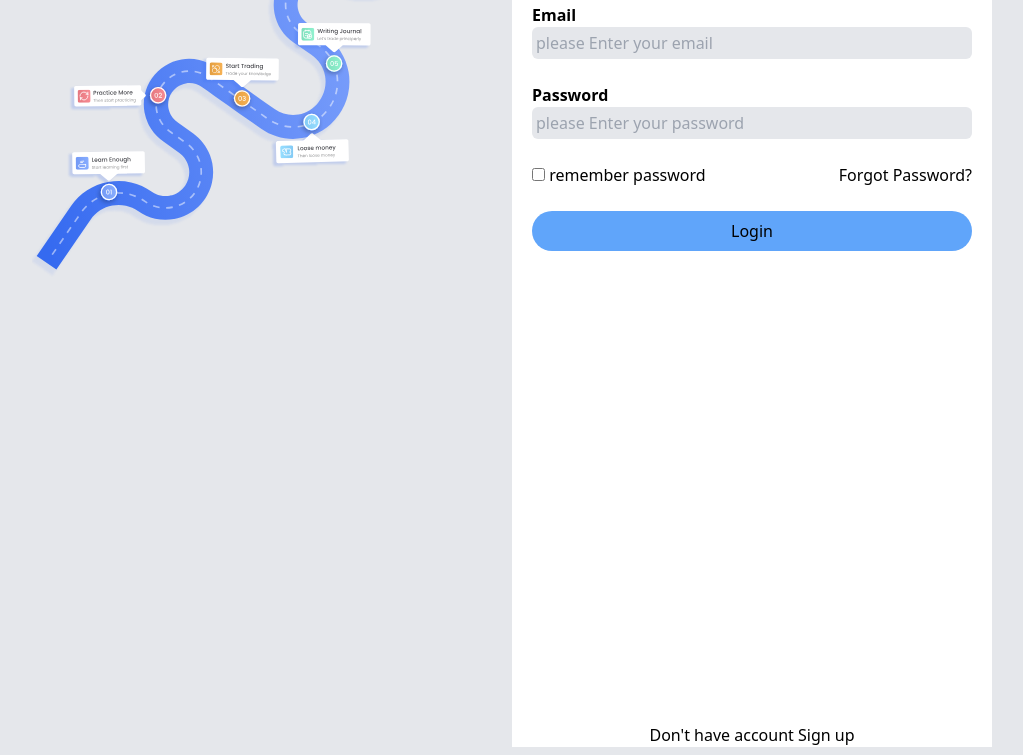
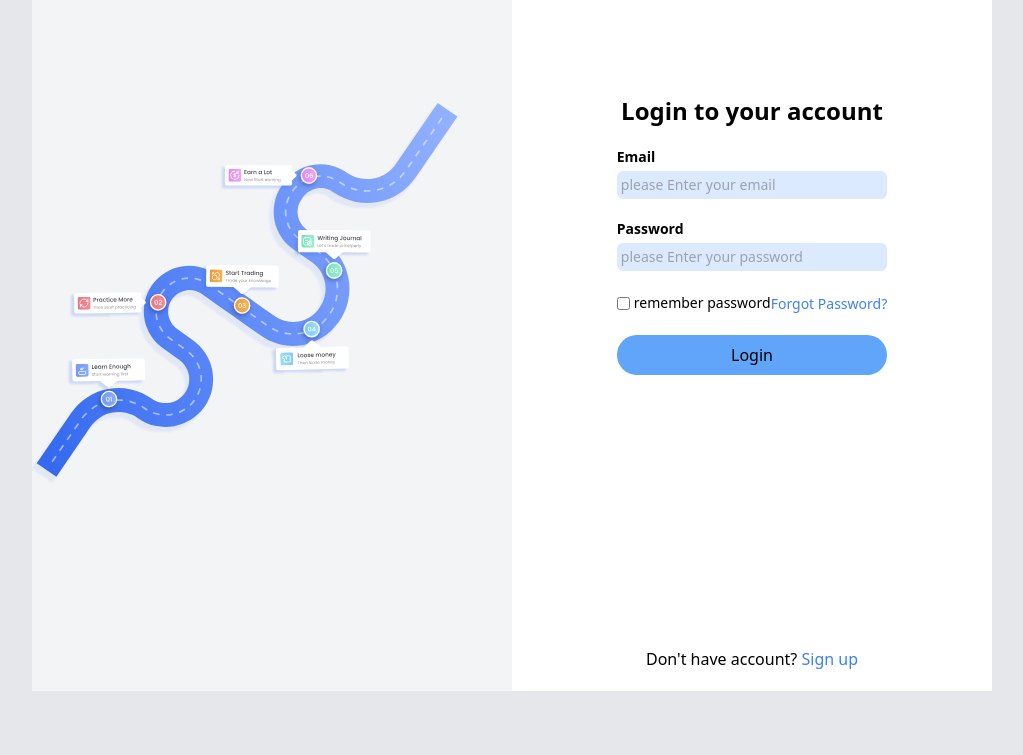
Before and after one commit to majid-amini/loginform_tailwindcss, a website: page index.html in a window 1280 px wide. Shown: the part 133-888 px from the top of the page, without its empty margins (128-1151 px from the left). After the commit the page ends 832 px from the top, so only its background shows below. Drawn offline with Linux system fonts and the light colour scheme.

Commit message:
iputs styles and form gap changed

```diff
--- a/index.html
+++ b/index.html
@@ -10,38 +10,38 @@
 <body class="bg-gray-200">
     <div class="container block md:grid grid-cols-2 mx-auto p-2 text-center mt-4 rounded-lg">
         <!-- <img src="./img/tailwindcss_img.jpg" alt=""> -->
-        <div class="container_left hidden md:block">
-            <img src="./img/login-roadmap.svg" alt="">
+        <div class="container_left hidden bg-gray-100 md:block">
+            <img class="h-screen object-center" src="./img/login-roadmap.svg" alt="">
         </div>
-        <div class="container_right block w-full bg-white h-full">
-            <h3 class="text-2xl">Welcome to oracles trading journal 👋</h3>
-            <form action="" class="h-screen flex flex-col space-y-6 p-5">
-                <h3 class="text-3xl font-bold">Login to your account</h3>
-                <div class="flex flex-col items-start">
-                    <label class="font-bold" for="email">Email</label>
-                    <input class="w-full bg-gray-200 p-1 rounded-md" type="email" name="" placeholder="please Enter your email">
+        <div class="container_right flex flex-col justify-center items-center w-50 bg-white h-screen">
+            <h3 class="text-1xl my-20">Welcome to oracles trading journal👋</h3>
+            <form action="" class="h-screen flex flex-col p-5 gap-5">
+                <h3 class="text-2xl font-bold">Login to your account</h3>
+                <div class="flex flex-col items-start gap-1">
+                    <label class="font-bold text-sm" for="email">Email</label>
+                    <input class="w-full bg-blue-100 p-1 rounded-md text-sm outline-none" type="email" name="" placeholder="please Enter your email">
                 </div>
-                <div class="flex flex-col items-start">
-                    <label class="font-bold" for="password">Password</label>
-                    <input class="w-full bg-gray-200 p-1 rounded-md" type="password" name="" placeholder="please Enter your password">
+                <div class="flex flex-col items-start gap-1">
+                    <label class="font-bold text-sm" for="password">Password</label>
+                    <input class="w-full bg-blue-100 p-1 rounded-md outline-none text-sm" type="password" name="" placeholder="please Enter your password">
                 </div>
                 <div class="remember_password flex justify-between w-full">
-                    <div class="remember_password_left">
+                    <div class="remember_password_left flex items-center gap-1">
                         <input type="checkbox" name="" id="">
-                        <span>remember password</span>
+                        <span class="text-sm">remember password</span>
                     </div>
                     <div class="remember_password_right">
-                        <a href="">Forgot Password?</a>
+                        <a class="text-blue-500 text-sm" href="">Forgot Password?</a>
                     </div>
 
                 </div>
-                <div class="w-full bg-blue-400 rounded-full p-2">
-                    <button>Login</button>
+                <div >
+                    <button class="w-full bg-blue-400 rounded-full p-2">Login</button>
                 </div>
             </form>
-            <div class="">
-                <span>Don't have account</span>
-                <a href="">Sign up</a>
+            <div class="pb-5">
+                <span>Don't have account?</span>
+                <a class="text-blue-500" href="">Sign up</a>
             </div>
         </div>
     </div>
```
Also changed, not shown: css/main.css.
